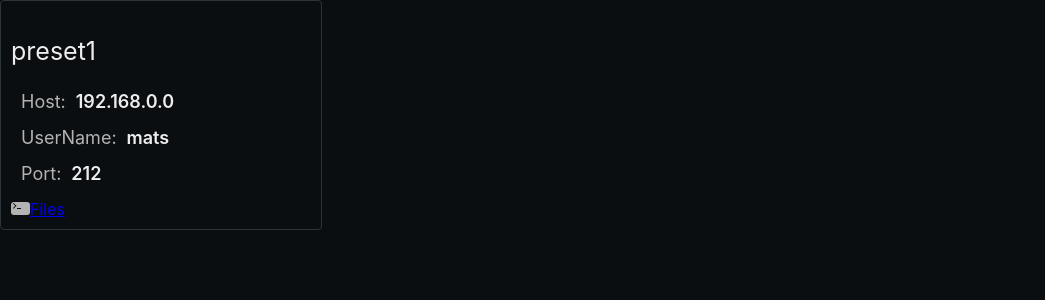
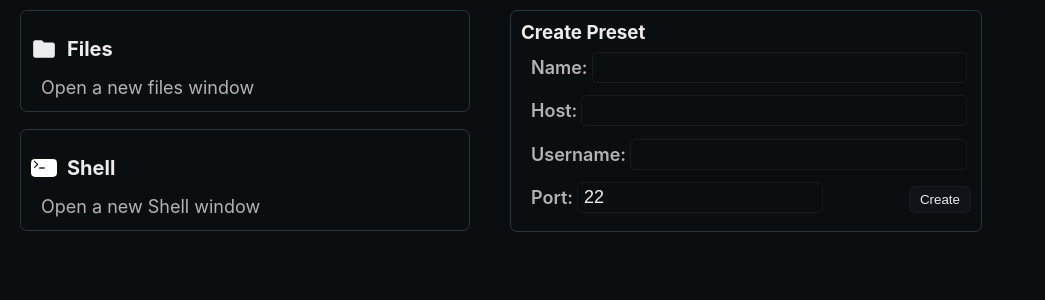
Before and after one commit to MatsDK/SSH_Files, a Next.js app: page / in a window 1280 px wide. Shown: the top 300 px of the page, without its empty margins (0-1045 px from the left). Built offline with nearby package versions, Linux system fonts and the light colour scheme.

Commit message:
create presets

```diff
--- a/config.json
+++ /dev/null
@@ -1,11 +0,0 @@
-{
-  "connectionPresets": [
-    {
-      "id": "1",
-      "name": "preset1",
-      "hostIp": "192.168.0.0",
-      "userName": "mats",
-      "port": 212
-    }
-  ]
-}
--- a/next.config.js
+++ b/next.config.js
@@ -4,4 +4,10 @@ module.exports = {
     SSH_USERNAME: "mats",
     SSH_SSH_PASSWORDHOST: "mats",
   },
+  webpack: (config, options) => {
+    config.node = {
+      fs: "empty",
+    };
+    return config;
+  },
 };
--- a/pages/index.tsx
+++ b/pages/index.tsx
@@ -1,6 +1,11 @@
 import Layout from "../src/components/Layout";
-import data from "../config.json";
-import PresentContainer from "src/components/PresetContainer";
+import Link from "next/link";
+import PresetContainer from "src/components/PresetContainer";
+import styles from "../src/css/index.module.css";
+import { ShellIcon } from "src/components/icons";
+import { Folder } from "@material-ui/icons";
+import { FormEvent, useEffect, useState } from "react";
+import { nanoid } from "nanoid";
 
 interface ConnectionPreset {
   id: string;
@@ -11,13 +16,112 @@ interface ConnectionPreset {
 }
 
 const Index = () => {
+  const [data, setData] = useState<{ connectionPresets: ConnectionPreset[] }>({
+    connectionPresets: [],
+  });
+  const [nameInput, setNameInput] = useState<string>("");
+  const [hostInput, setHostInput] = useState<string>("");
+  const [usernameInput, setUsernameInput] = useState<string>("");
+  const [portInput, setPortInput] = useState<number>(22);
+
+  useEffect(() => {
+    try {
+      setData(
+        JSON.parse(localStorage.getItem("data") || "{connectionPresents: []}")
+      );
+    } catch {}
+  }, []);
+
+  const createPreset = (e: FormEvent) => {
+    e.preventDefault();
+
+    const newConnectionPresets = [
+      {
+        id: nanoid(),
+        userName: usernameInput,
+        hostIp: hostInput,
+        name: nameInput,
+        port: portInput,
+      },
+      ...data.connectionPresets,
+    ];
+
+    setData((data) => ({ ...data, connectionPresets: newConnectionPresets }));
+    localStorage.setItem(
+      "data",
+      JSON.stringify({ ...data, connectionPresets: newConnectionPresets })
+    );
+  };
+
   return (
     <Layout>
-      <>
+      <div className={styles.container}>
+        <div className={styles.presetContainer + " " + styles.newContainer}>
+          <Link href="/files">
+            <div className={styles.newContainerItem}>
+              <div style={{ display: "flex", alignItems: "center" }}>
+                <Folder />
+                <h3 style={{ marginLeft: 10, fontSize: 20 }}>Files</h3>
+              </div>
+              <p style={{ fontWeight: "normal" }}>Open a new files window</p>
+            </div>
+          </Link>
+          <Link href="/shell">
+            <div className={styles.newContainerItem}>
+              <div style={{ display: "flex", alignItems: "center" }}>
+                <ShellIcon color="#fff" />
+                <h3 style={{ marginLeft: 10, fontSize: 20 }}>Shell</h3>
+              </div>
+              <p style={{ fontWeight: "normal" }}>Open a new Shell window</p>
+            </div>
+          </Link>
+        </div>
+        <div className={styles.presetContainer}>
+          <form className={styles.newPresetForm} onSubmit={createPreset}>
+            <h3 style={{ margin: 0 }}>Create Preset</h3>
+            <div className={styles.newPresetsInput}>
+              <div>
+                <p>Name: </p>
+                <input
+                  value={nameInput}
+                  onChange={(e) => setNameInput(e.target.value)}
+                  type="text"
+                />
+              </div>
+              <div>
+                <p>Host: </p>
+                <input
+                  value={hostInput}
+                  onChange={(e) => setHostInput(e.target.value)}
+                  type="text"
+                />
+              </div>
+              <div>
+                <p>Username: </p>
+                <input
+                  value={usernameInput}
+                  onChange={(e) => setUsernameInput(e.target.value)}
+                  type="text"
+                />
+              </div>
+              <div style={{ display: "flex", justifyContent: "space-between" }}>
+                <div>
+                  <p>Port: </p>
+                  <input
+                    value={portInput}
+                    onChange={(e) => setPortInput(Number(e.target.value))}
+                    type="number"
+                  />
+                </div>
+                <button type="submit">Create</button>
+              </div>
+            </div>
+          </form>
+        </div>
         {data.connectionPresets.map((_: ConnectionPreset, idx: number) => (
-          <PresentContainer preset={_} key={idx} />
+          <PresetContainer preset={_} key={idx} />
         ))}
-      </>
+      </div>
     </Layout>
   );
 };
--- a/src/components/PresetContainer.tsx
+++ b/src/components/PresetContainer.tsx
@@ -1,3 +1,4 @@
+import { Folder } from "@material-ui/icons";
 import Link from "next/link";
 import styles from "../css/index.module.css";
 import { ShellIcon } from "./icons";
@@ -14,7 +15,7 @@ interface Props {
   preset: ConnectionPreset;
 }
 
-const PresentContainer: React.FC<Props> = ({ preset }) => {
+const PresetContainer: React.FC<Props> = ({ preset }) => {
   const createShellLink = () =>
     `h=${preset.hostIp}&u=${preset.userName}&p=${preset.port}`;
 
@@ -34,16 +35,29 @@ const PresentContainer: React.FC<Props> = ({ preset }) => {
         <p className={styles.label}>Port:</p>
         <p>{preset.port}</p>
       </div>
+      <div className={styles.bottomBar}>
+        <div>
+          <Link href={`/shell?${createShellLink()}`}>
+            <a
+              className={styles.link}
+              target="_blank"
+              rel="noopener noreferrer"
+            >
+              <ShellIcon color={"#fff"} />
+              <p>Shell</p>
+            </a>
+          </Link>
 
-      <Link href={`/shell?${createShellLink()}`}>
-        <a target="_blank" rel="noopener noreferrer">
-          <ShellIcon />
-        </a>
-      </Link>
-
-      <Link href={`/files?${createShellLink()}`}>Files</Link>
+          <Link href={`/files?${createShellLink()}`}>
+            <div className={styles.link}>
+              <Folder />
+              <p>Files</p>
+            </div>
+          </Link>
+        </div>
+      </div>
     </div>
   );
 };
 
-export default PresentContainer;
+export default PresetContainer;
--- a/src/components/Terminal.tsx
+++ b/src/components/Terminal.tsx
@@ -2,6 +2,7 @@ import { useEffect, useRef, useContext, useState } from "react";
 import { SocketContext } from "../context/socket";
 import "../../node_modules/xterm/css/xterm.css";
 import { useRouter } from "next/router";
+import { AlertProvider } from "src/context/alert";
 
 const TerminalComponent = () => {
   const router = useRouter();
@@ -10,6 +11,7 @@ const TerminalComponent = () => {
     h = "",
     p = 22,
   }: { u?: string; h?: string; p?: number } = router.query;
+  const { setAlert } = useContext(AlertProvider);
   const container = useRef<any>();
   const [isStarted, setIsStarted] = useState<boolean>(false);
   const [shellOptions, setShellOptions] = useState<{
@@ -94,6 +96,8 @@ const TerminalComponent = () => {
     });
   };
 
+  socket.on("error", (data: string) => setAlert({ text: data, show: true }));
+
   return (
     <>
       {!isStarted && (
--- a/src/components/icons.tsx
+++ b/src/components/icons.tsx
@@ -1,4 +1,7 @@
-export const ShellIcon = () => {
+interface Props {
+  color?: string;
+}
+export const ShellIcon: React.FC<Props> = ({ color = "#b3b3b3" }) => {
   return (
     <svg
       width="19"
@@ -7,7 +10,7 @@ export const ShellIcon = () => {
       fill="none"
       xmlns="http://www.w3.org/2000/svg"
     >
-      <rect width="19" height="13" rx="3" className="iconBG" fill="#B3B3B3" />
+      <rect width="19" height="13" rx="3" fill={color} />
       <rect
         width="0.779272"
         height="4.01366"
--- a/src/css/index.module.css
+++ b/src/css/index.module.css
@@ -1,12 +1,20 @@
 .presetHeader {
+  margin: 0;
   font-size: 25px;
+  font-weight: bold;
+  margin-left: 10px;
 }
 
 .presetContainer {
   border: 1px solid var(--lightTextColor);
-  border-radius: 4px;
+  border-radius: 7px;
   padding: 10px;
-  width: 300px;
+  width: 100%;
+  max-width: 450px;
+  min-width: 300px;
+  flex: 1;
+  margin: 10px 20px;
+  height: 200px;
 }
 
 .presetContainer div {
@@ -25,3 +33,139 @@
   color: var(--secondaryTextColor);
   font-weight: 400;
 }
+
+.bottomBar {
+  display: flex;
+  /* justify-content: space-; */
+  align-items: center;
+  padding: 0 10px;
+}
+
+.bottomBar div {
+  margin: 0;
+}
+
+.link {
+  display: flex;
+  align-items: center;
+  text-decoration: none;
+  color: var(--mainTextColor);
+  cursor: pointer;
+  margin: 0 !important;
+  margin-right: 20px !important;
+}
+.link svg {
+  width: 22px;
+  height: 22px;
+}
+
+.container {
+  width: 100%;
+  display: flex;
+  flex-wrap: wrap;
+  overflow-y: auto;
+}
+
+.newContainer {
+  border: 0;
+  padding: 0;
+  height: 221px;
+  flex: 1;
+  display: flex;
+  flex-direction: column;
+  justify-content: space-between;
+  min-width: 350px;
+}
+
+.newContainer .newContainerItem {
+  padding: 10px;
+  height: 80px;
+  border: 1px solid var(--lightTextColor);
+  border-radius: 7px;
+  margin: 0;
+  min-width: 350px;
+  display: flex;
+  flex-direction: column;
+  cursor: pointer;
+}
+
+.newContainerItem h3 {
+  margin: 0;
+}
+
+.newContainerItem p {
+  color: var(--secondaryTextColor);
+}
+
+.newContainer svg {
+  width: 26px;
+  height: 26px;
+}
+
+.newPresetForm {
+  height: 100%;
+  display: flex;
+  flex-direction: column;
+}
+
+.newPresetForm div {
+  margin: 0;
+}
+
+.newPresetsInput {
+  flex: 1;
+  display: flex;
+  flex-direction: column;
+  justify-content: space-evenly;
+  margin: 0;
+  height: 100%;
+}
+
+.newPresetsInput div input {
+  font-size: 18px;
+  margin-left: 10px;
+  background-color: var(--primaryBG);
+  border: 1px solid var(--secondaryBG);
+  /* border: 0; */
+  border-radius: 5px;
+  color: var(--mainTextColor);
+  padding: 4px 6px;
+  width: 100%;
+  font-size: 18px;
+  outline: none;
+  margin: 4px;
+  transition: 0.15s ease;
+}
+
+.newPresetsInput div {
+  display: flex;
+  align-items: center;
+}
+
+.newPresetsInput div p {
+  font-size: 18px;
+  color: var(--secondaryTextColor);
+}
+
+.newPresetsInput div input:hover {
+  /* border: 1px solid var(--secondaryTextColor); */
+  border-color: var(--secondaryTextColor);
+}
+
+.newPresetsInput button {
+  width: fit-content;
+  padding: 5px 10px;
+  border-radius: 5px;
+  outline: none;
+  background-color: var(--secondaryBGLight);
+  border: 1px solid var(--secondaryBG);
+  cursor: pointer;
+  color: var(--mainTextColor);
+  margin-left: 4px;
+  margin-top: 5px;
+  transition: 0.15s ease;
+}
+
+.newPresetsInput button:hover {
+  background-color: var(--primaryBG);
+}
```
Also changed, not shown: pages/shell.tsx (+8 -5 lines), 1 other file (tests, documents, lock files or other folders).
